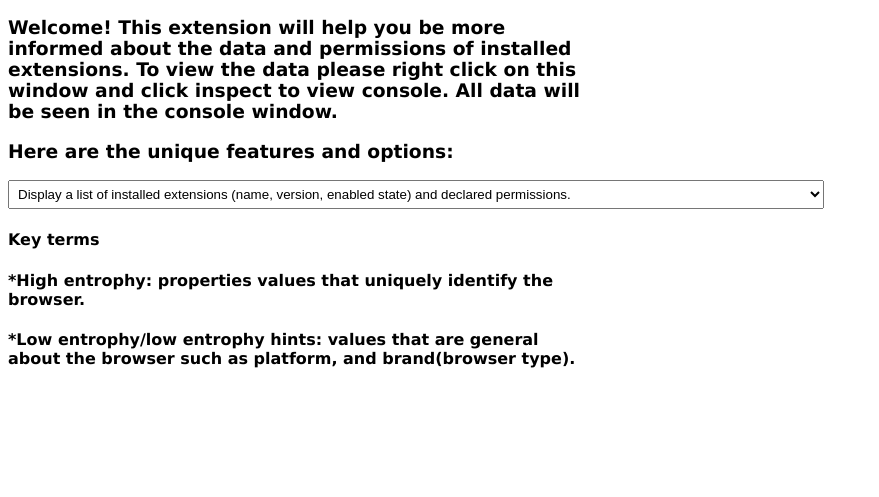
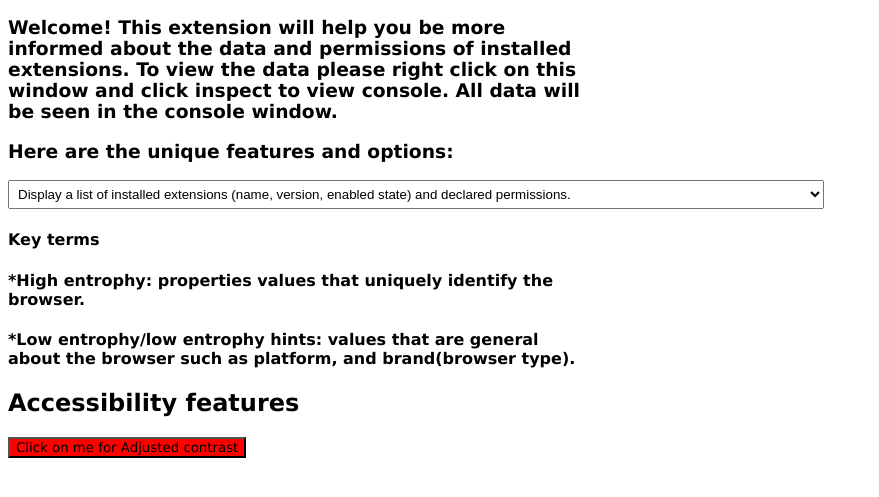
Before and after one commit to janjan100/SENG701---Capstone-Fall-2025, a browser extension: page src/welcome.html in a window 1280 px wide. Shown: the part 249-746 px from the top of the page, without its empty margins (0-879 px from the left). Drawn offline with Linux system fonts and the light colour scheme.

Commit message:
accessibility button

```diff
--- a/src/background.js
+++ b/src/background.js
@@ -54,13 +54,12 @@ navigator.userAgentData.getHighEntropyValues(fields)
 
  console.log("These are the low hint values which are general information of your browser:", navigator.userAgentData.brands);
 
-  //notification API, not working and needs additional info
-//let extendNotification = "plugin-Notification";
-//chrome.notifications.create("notificationId",{
-//  type:"basic",
-//iconUrl:extensionicon.png,
-//title: "Notification example",
-///message:"Welcome",
-//}
 
-//)
+
+ chrome.storage.local.set({ key: value }).then(() => {
+  console.log("Value is set");
+});
+
+chrome.storage.local.get(["key"]).then((result) => {
+  console.log("Value is " + result.key);
+});
--- a/src/styles.css
+++ b/src/styles.css
@@ -32,3 +32,11 @@ select {
   padding: 5px;
 
 }
+.myBtn{
+  background-color: red;
+  transition: background-color 0.5s;
+}
+
+.myBtn:hover{
+  background-color:blue;
+}
--- a/src/welcome.html
+++ b/src/welcome.html
@@ -28,6 +28,10 @@
 <h4> Key terms</h4>
   <h4>*High entrophy: properties values that uniquely identify the browser.</h4>
 <h4>*Low entrophy/low entrophy hints: values that are general about the browser such as platform, and brand(browser type).</h4>
+
+<h2 heading> Accessibility features </h2>
+<button class="myBtn"> Click on me for Adjusted contrast </button>
+<!---button and accessibility feature -->
 </body>
 
 
```
